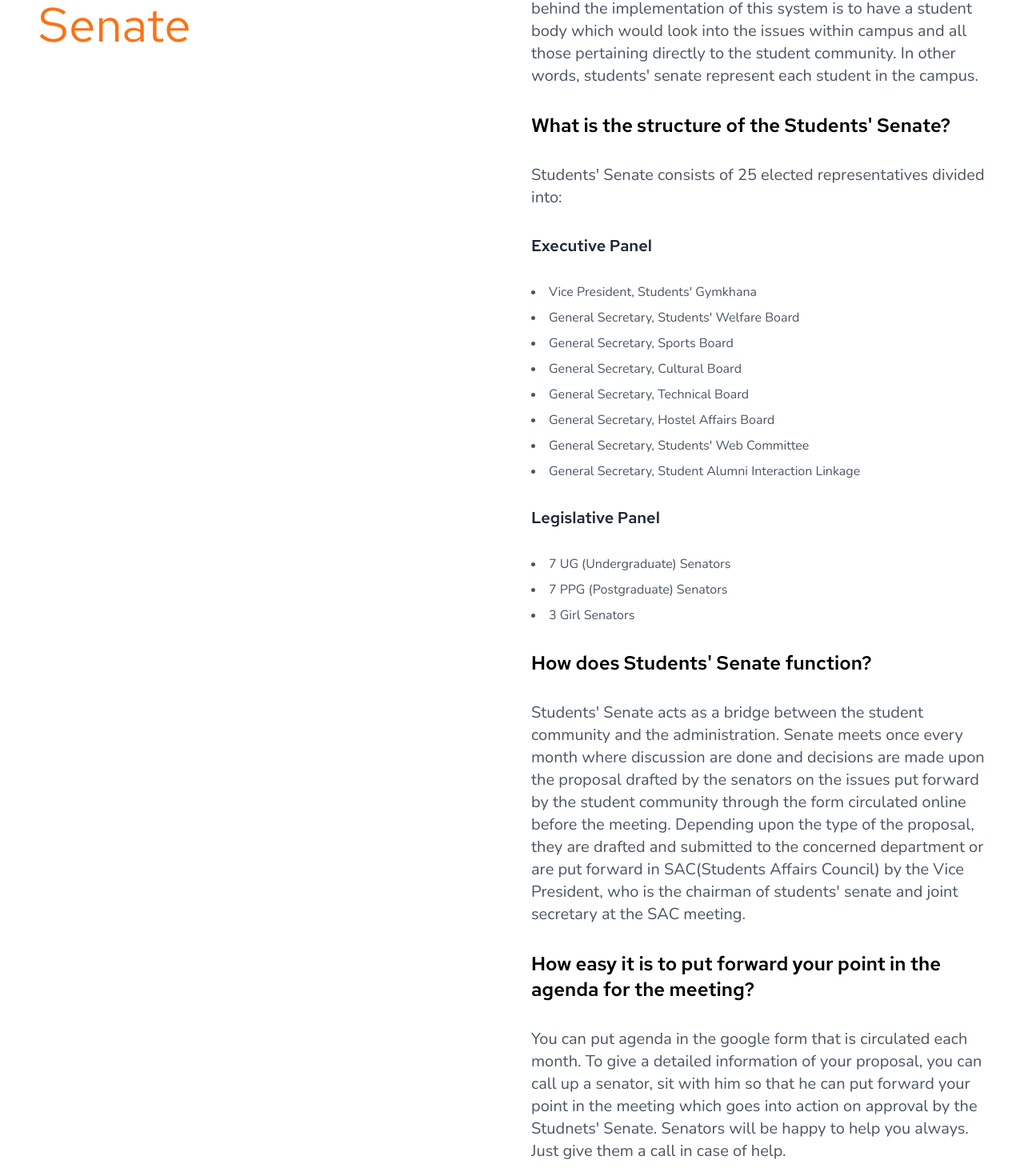
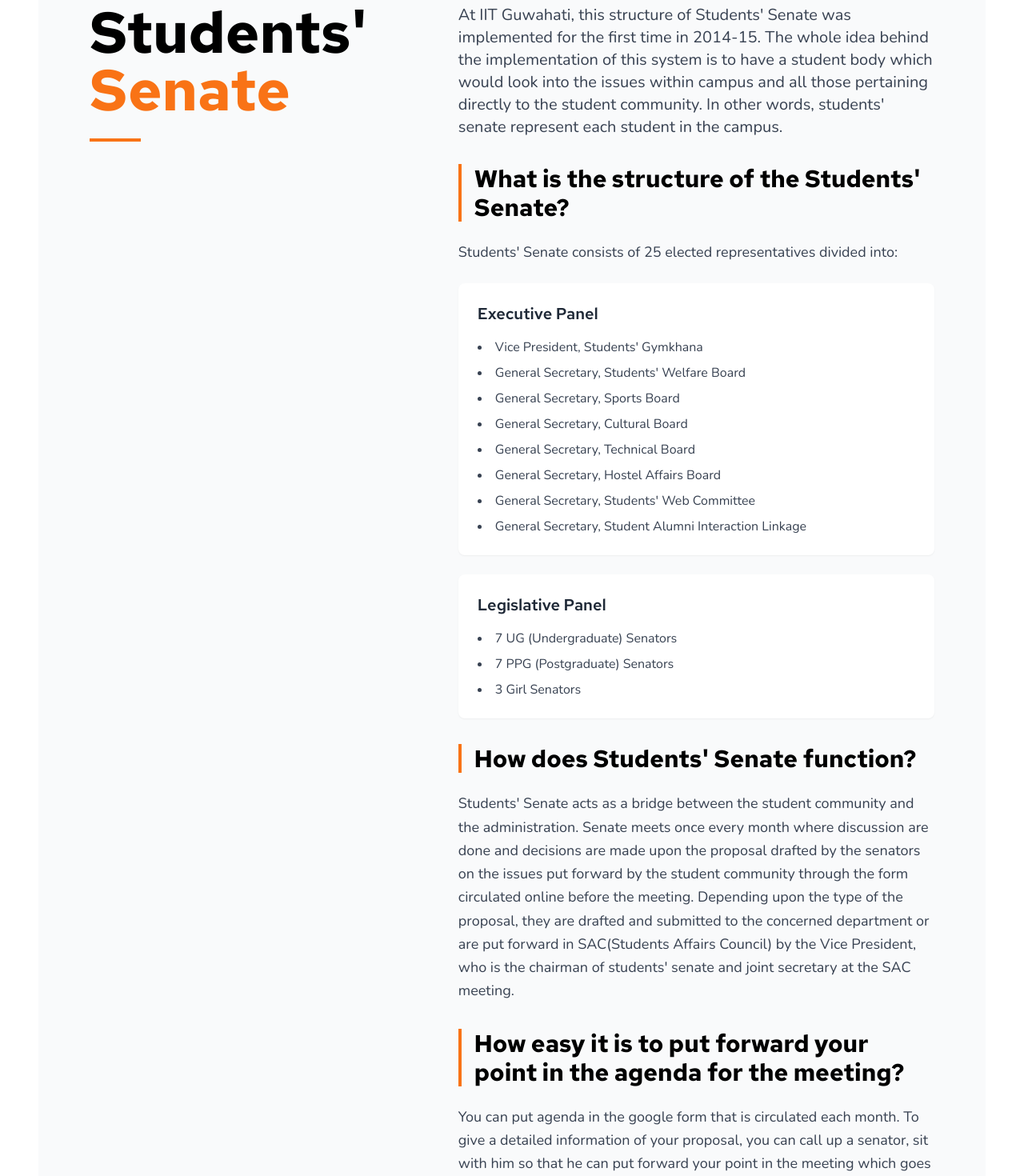
Before and after one commit to swciitg/Freshers_Portal, a React (Create React App) app in the folder frontend/: page /freshers/sgc in a window 1280 px wide. Shown: the part 1267-2737 px from the top of the page at 80% size. Built offline with nearby package versions, Linux system fonts and the light colour scheme; no server answers.

Commit message:
fix: Layout & Alignment of “Students’ Senate” Section #50

```diff
--- a/frontend/src/components/SGCPage/Mainpage.js
+++ b/frontend/src/components/SGCPage/Mainpage.js
@@ -37,28 +37,46 @@
       </div>
     </div>
 
-    <div className="max-w-7xl mt-36 mx-auto grid md:grid-cols-2 gap-12 items-start">
-      {/* Left Section: Title */}
-      <div className="space-y-6">
-        <h1 className="text-4xl sm:text-5xl md:text-6xl text-black leading-tight">
+    {/* Students' Senate Section */}
+    <div className="max-w-7xl mt-36 mx-auto">
+      {/* Section Container with proper boundaries */}
+      <div className="bg-gray-50 rounded-2xl p-8 md:p-12 lg:p-16">
+        {/* Responsive Layout: Stack on mobile, side-by-side on larger screens */}
+        <div className="flex flex-col lg:flex-row lg:items-start lg:gap-16">
+          {/* Left Section: Title - Hero Section */}
+          <div className="lg:w-2/5 mb-8 lg:mb-0">
+            <div className="text-center lg:text-left">
+              <h1 className="text-4xl sm:text-5xl md:text-6xl lg:text-7xl text-black leading-tight font-bold">
                 Students' <br />
                 <span className="text-orange-500">Senate</span>
               </h1>
+              {/* Decorative element for visual hierarchy */}
+              <div className="mt-6 w-16 h-1 bg-orange-500 mx-auto lg:mx-0"></div>
+            </div>
           </div>
 
           {/* Right Section: Content */}
-      <div className="space-y-8">
-        <p className="text-gray-600 text-base sm:text-lg md:text-xl leading-relaxed">
+          <div className="lg:w-3/5 space-y-8">
+            {/* Introduction */}
+            <div className="space-y-6">
+              <p className="text-gray-700 text-lg md:text-xl leading-relaxed">
                 At IIT Guwahati, this structure of Students' Senate was implemented for the first time in 2014-15. The whole idea behind the implementation of this system is to have a student body which would look into the issues within campus and all those pertaining directly to the student community. In other words, students' senate represent each student in the campus.
               </p>
+            </div>
 
-        <h2 className="text-2xl font-semibold text-black">What is the structure of the Students' Senate?</h2>
-        <p className="text-gray-600 text-base sm:text-lg md:text-xl leading-relaxed">
+            {/* Structure Section */}
+            <div className="space-y-6">
+              <h2 className="text-2xl md:text-3xl font-bold text-black border-l-4 border-orange-500 pl-4">
+                What is the structure of the Students' Senate?
+              </h2>
+              <p className="text-gray-700 text-lg leading-relaxed">
                 Students' Senate consists of 25 elected representatives divided into:
               </p>
 
-        <h3 className="text-xl font-semibold text-gray-800">Executive Panel</h3>
-        <ul className="list-disc list-inside text-gray-600 space-y-2">
+              {/* Executive Panel */}
+              <div className="bg-white rounded-lg p-6 shadow-sm">
+                <h3 className="text-xl font-semibold text-gray-800 mb-4">Executive Panel</h3>
+                <ul className="list-disc list-inside text-gray-700 space-y-2 text-base">
                   <li>Vice President, Students' Gymkhana</li>
                   <li>General Secretary, Students' Welfare Board</li>
                   <li>General Secretary, Sports Board</li>
@@ -68,24 +86,41 @@
                   <li>General Secretary, Students' Web Committee</li>
                   <li>General Secretary, Student Alumni Interaction Linkage</li>
                 </ul>
+              </div>
 
-        <h3 className="text-xl font-semibold text-gray-800">Legislative Panel</h3>
-        <ul className="list-disc list-inside text-gray-600 space-y-2">
+              {/* Legislative Panel */}
+              <div className="bg-white rounded-lg p-6 shadow-sm">
+                <h3 className="text-xl font-semibold text-gray-800 mb-4">Legislative Panel</h3>
+                <ul className="list-disc list-inside text-gray-700 space-y-2 text-base">
                   <li>7 UG (Undergraduate) Senators</li>
                   <li>7 PPG (Postgraduate) Senators</li>
                   <li>3 Girl Senators</li>
                 </ul>
+              </div>
+            </div>
 
-        <h2 className="text-2xl font-semibold text-black">How does Students' Senate function?</h2>
-        <p className="text-gray-600 text-base sm:text-lg md:text-xl leading-relaxed">
+            {/* Function Section */}
+            <div className="space-y-6">
+              <h2 className="text-2xl md:text-3xl font-bold text-black border-l-4 border-orange-500 pl-4">
+                How does Students' Senate function?
+              </h2>
+              <p className="text-gray-700 text-lg leading-relaxed">
                 Students' Senate acts as a bridge between the student community and the administration. Senate meets once every month where discussion are done and decisions are made upon the proposal drafted by the senators on the issues put forward by the student community through the form circulated online before the meeting.
                 Depending upon the type of the proposal, they are drafted and submitted to the concerned department or are put forward in SAC(Students Affairs Council) by the Vice President, who is the chairman of students' senate and joint secretary at the SAC meeting.
               </p>
+            </div>
 
-        <h2 className="text-2xl font-semibold text-black">How easy it is to put forward your point in the agenda for the meeting?</h2>
-        <p className="text-gray-600 text-base sm:text-lg md:text-xl leading-relaxed">
+            {/* Participation Section */}
+            <div className="space-y-6">
+              <h2 className="text-2xl md:text-3xl font-bold text-black border-l-4 border-orange-500 pl-4">
+                How easy it is to put forward your point in the agenda for the meeting?
+              </h2>
+              <p className="text-gray-700 text-lg leading-relaxed">
                 You can put agenda in the google form that is circulated each month. To give a detailed information of your proposal, you can call up a senator, sit with him so that he can put forward your point in the meeting which goes into action on approval by the Studnets' Senate. Senators will be happy to help you always. Just give them a call in case of help.
               </p>
+            </div>
+          </div>
+        </div>
       </div>
     </div>
   </div>
```
Lines whose indentation alone changed are shown as unchanged.
